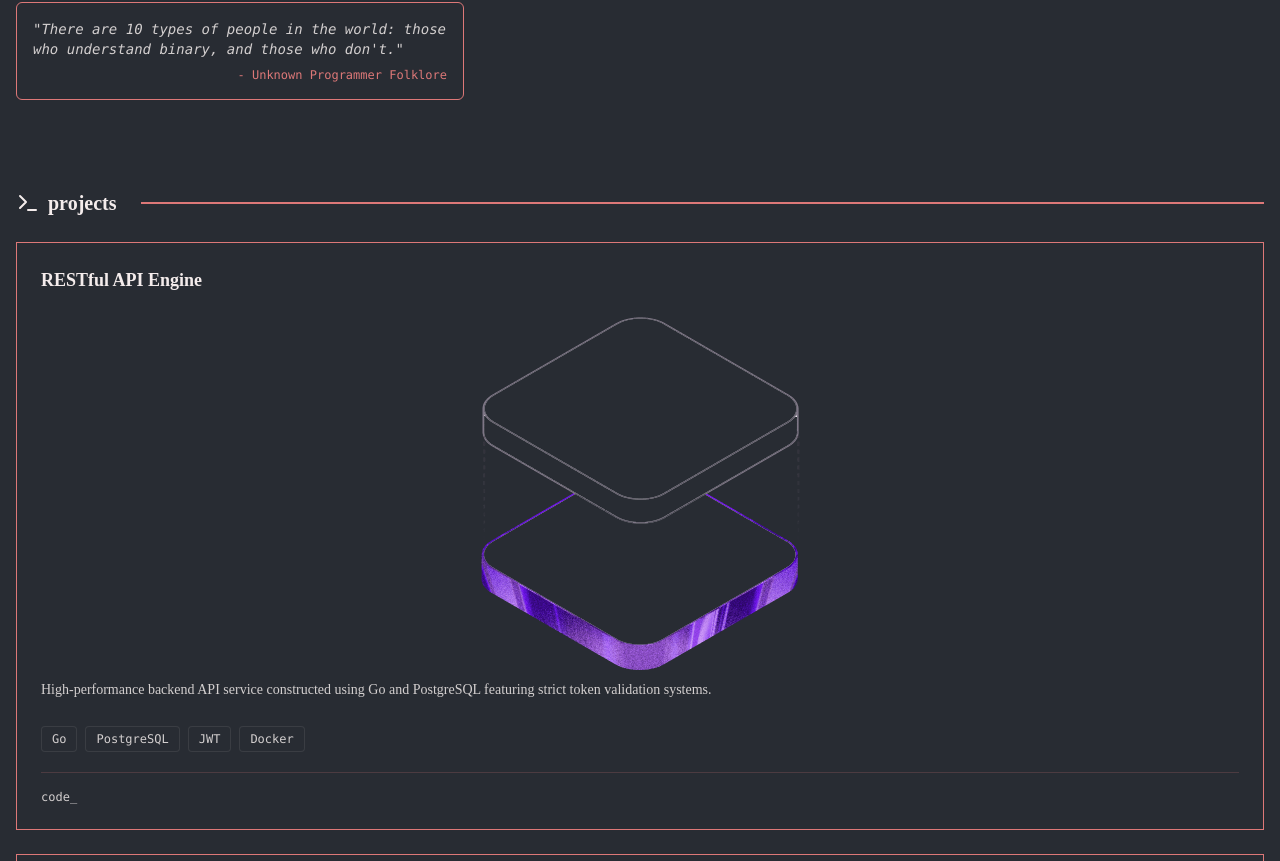
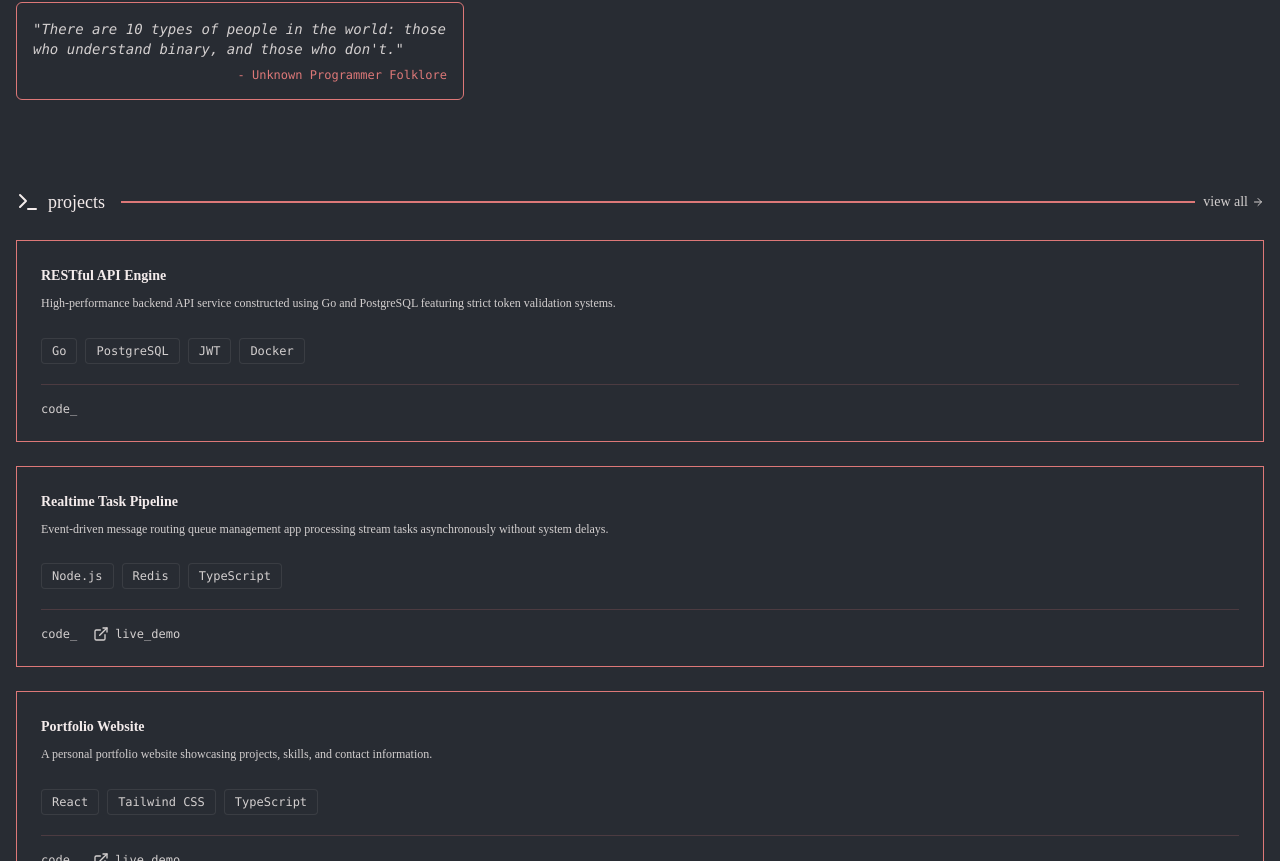
Before and after one commit to gymboiefrncs/portfolio, a React (Vite) app: page / in a window 1280 px wide. Shown: the part 439-1300 px from the top of the page. Built offline with nearby package versions, Linux system fonts and the light colour scheme.

Commit message:
refactor: remove images and extarct project data into an array and render via map

```diff
--- a/src/components/ProjectCard.tsx
+++ b/src/components/ProjectCard.tsx
@@ -1,5 +1,4 @@
 import { ExternalLink } from "lucide-react";
-import projectImage from "../assets/hero.png";
 
 interface ProjectCardProps {
   title: string;
@@ -19,11 +18,8 @@ export const ProjectCard = ({
   return (
     <article className="group relative flex h-full flex-col justify-between border border-primary p-6 transition-[transform, box-shadow] duration-300 ease-out hover:-translate-y-1 hover:translate-x-2 hover:[box-shadow:-6px_6px_0_0_var(--primary)]">
       <div>
-        <h3 className="mb-2 text-lg font-bold text-foreground">{title}</h3>
-        <div className="flex justify-center items-center p-2">
-          <img src={projectImage} alt="Project Picture" />
-        </div>
-        <p className="mb-6 text-sm leading-relaxed text-muted">{description}</p>
+        <h3 className="mb-2 text-sm font-bold text-foreground">{title}</h3>
+        <p className="mb-6 text-xs leading-relaxed text-muted">{description}</p>
       </div>
 
       <div>
--- a/src/components/Projects.tsx
+++ b/src/components/Projects.tsx
@@ -1,28 +1,54 @@
-import { Terminal } from "lucide-react";
+import { ArrowRight, Terminal } from "lucide-react";
 import { ProjectCard } from "./ProjectCard";
 
 export const Projects = () => {
+  const projectsData = [
+    {
+      title: "RESTful API Engine",
+      description:
+        "High-performance backend API service constructed using Go and PostgreSQL featuring strict token validation systems.",
+      tags: ["Go", "PostgreSQL", "JWT", "Docker"],
+      gitHubUrl: "https://github.com",
+    },
+    {
+      title: "Realtime Task Pipeline",
+      description:
+        "Event-driven message routing queue management app processing stream tasks asynchronously without system delays.",
+      tags: ["Node.js", "Redis", "TypeScript"],
+      gitHubUrl: "https://github.com",
+      liveUrl: "https://google.com",
+    },
+    {
+      title: "Portfolio Website",
+      description:
+        "A personal portfolio website showcasing projects, skills, and contact information.",
+      tags: ["React", "Tailwind CSS", "TypeScript"],
+      gitHubUrl: "https://github.com",
+      liveUrl: "https://example.com",
+    },
+  ];
   return (
     <section>
       <div className="flex items-center gap-2">
         <Terminal />
-        <h4 className="text-foreground">projects </h4>
-        <hr className="border-primary border-t-2 ml-4 flex-1" />
+        <h5 className="text-foreground">projects </h5>
+        <hr className="border-primary border-t-2 ml-2 flex-1" />
+        <button className="flex items-center gap-1 shrink-0">
+          <span className="text-sm text-muted">view all</span>
+          <ArrowRight className="h-3 w-3 text-muted" />
+        </button>
       </div>
       <div className="grid grid-cols-1 gap-6 mt-6">
-        <ProjectCard
-          title="RESTful API Engine"
-          description="High-performance backend API service constructed using Go and PostgreSQL featuring strict token validation systems."
-          tags={["Go", "PostgreSQL", "JWT", "Docker"]}
-          gitHubUrl="https://github.com"
-        />
-        <ProjectCard
-          title="Realtime Task Pipeline"
-          description="Event-driven message routing queue management app processing stream tasks asynchronously without system delays."
-          tags={["Node.js", "Redis", "TypeScript"]}
-          gitHubUrl="https://github.com"
-          liveUrl="https://google.com"
-        />
+        {projectsData.map((project, index) => (
+          <ProjectCard
+            key={index}
+            title={project.title}
+            description={project.description}
+            tags={project.tags}
+            gitHubUrl={project.gitHubUrl}
+            liveUrl={project.liveUrl}
+          />
+        ))}
       </div>
     </section>
   );
```
